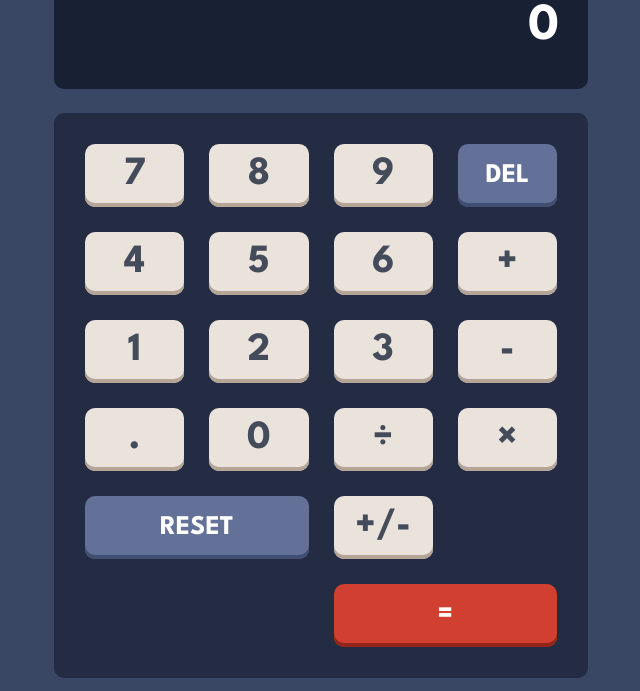
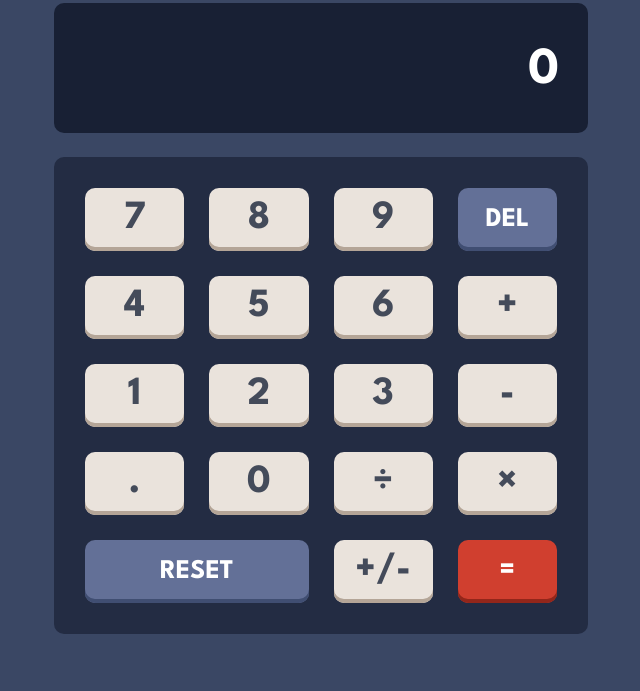
Before and after one commit to iPavelGeorgiev/calculator-app, a website: page src/index.html in a window 1280 px wide. Shown: the part 109-800 px from the top of the page, without its empty margins (319-959 px from the left). Drawn offline with nearby package versions, Linux system fonts and the light colour scheme; files that its build step writes are made by us from their sources.

Commit message:
Minor changes to calculator keypad styling

```diff
--- a/src/scss/components/_calculator-keypad.scss
+++ b/src/scss/components/_calculator-keypad.scss
@@ -56,7 +56,6 @@
 }
 
 .equal-sign {
-  grid-column: 3 / span 2;
   font-size: 3rem;
   background-color: var(--clr-background-keys-tertiary);
   color: var(--clr-text-keys-secondary);
```
